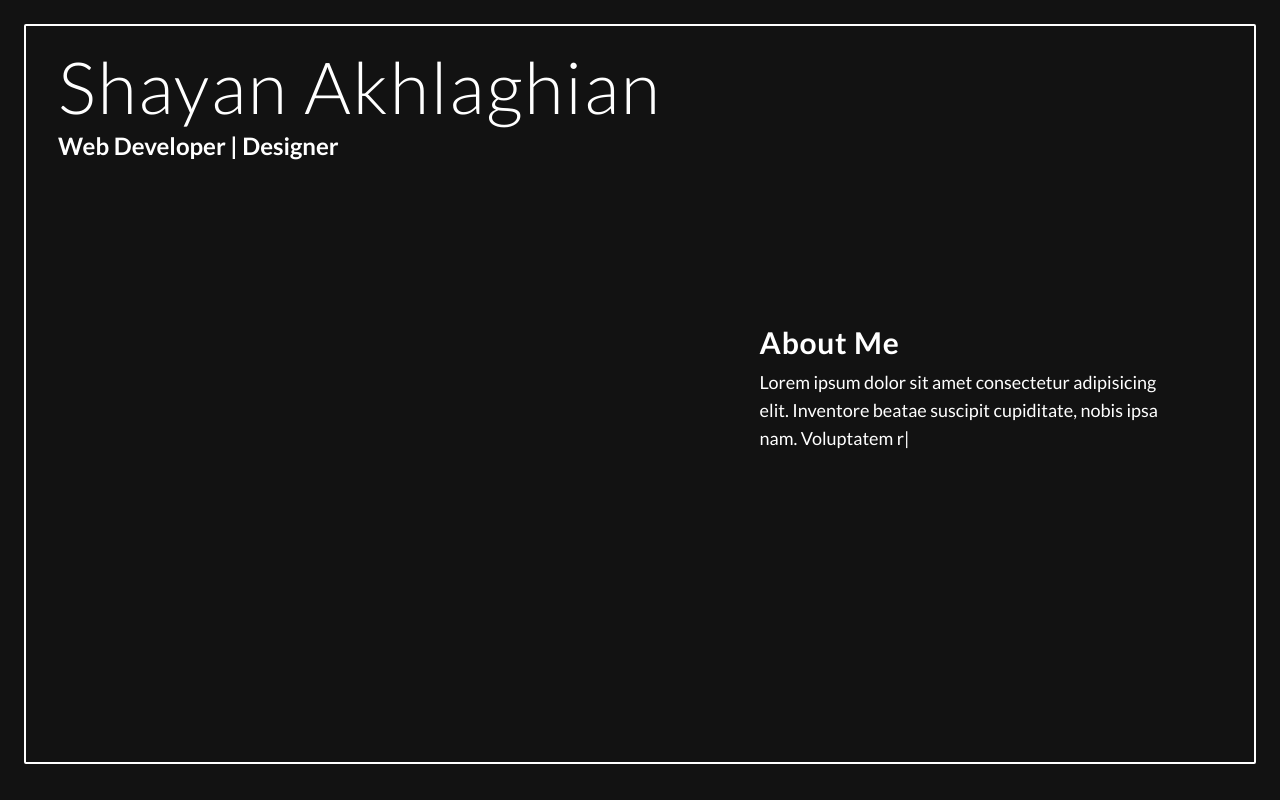
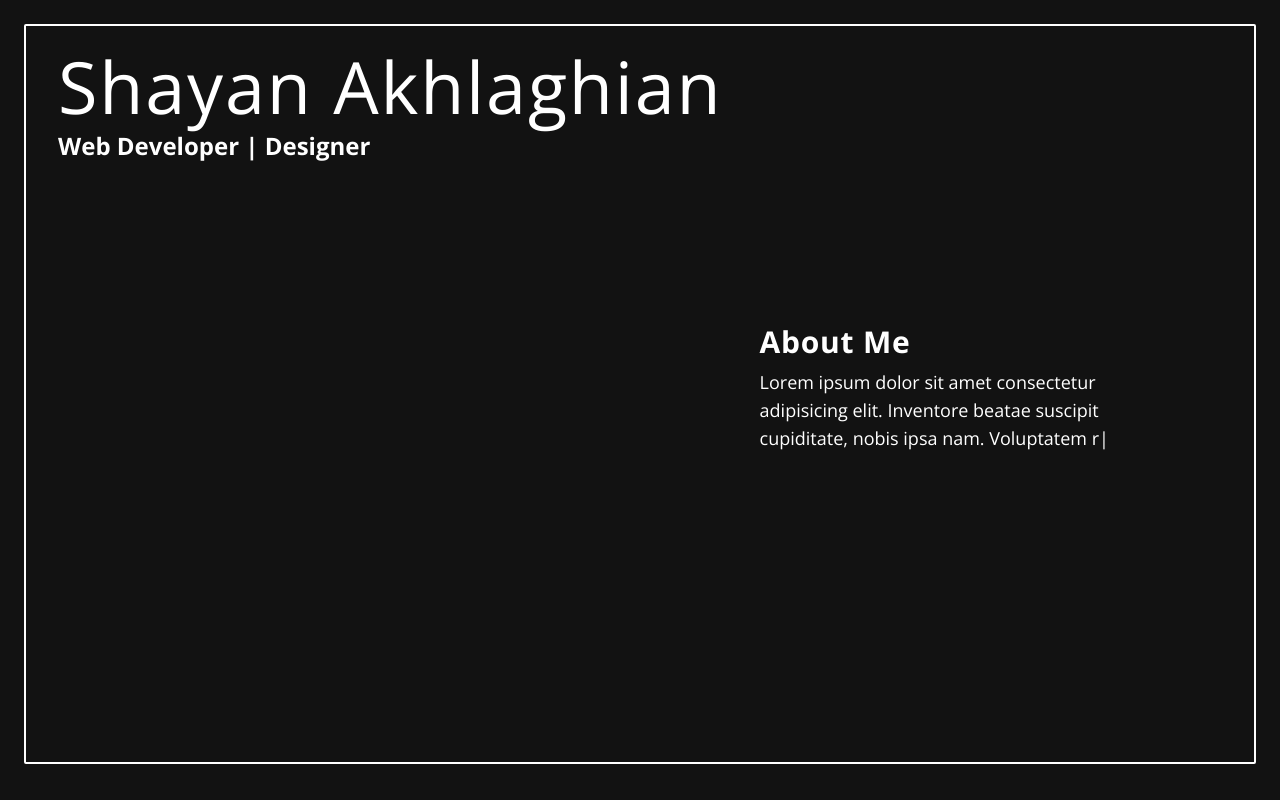
Before and after one commit to shayanakhlaghian/portofolio, a Next.js app: page / in a window 1280 px wide. Built offline with nearby package versions, Linux system fonts and the light colour scheme.

Commit message:
add open sans and poiret one fonts

```diff
--- a/app/layout.tsx
+++ b/app/layout.tsx
@@ -1,10 +1,17 @@
 import './globals.css';
 import type { Metadata } from 'next';
-import { Lato } from 'next/font/google';
+import { Poiret_One, Open_Sans } from 'next/font/google';
 
-const lato = Lato({
+const poiretOne = Poiret_One({
   subsets: ['latin'],
-  weight: ['100', '300', '400', '700'],
+  weight: ['400'],
+  variable: '--font-poiret-one',
+});
+
+const openSans = Open_Sans({
+  subsets: ['latin'],
+  weight: ['300', '400', '700'],
+  variable: '--font-open-sans',
 });
 
 export const metadata: Metadata = {
@@ -18,10 +25,8 @@ export default function RootLayout({
   children: React.ReactNode;
 }) {
   return (
-    <html lang='en'>
-      <body
-        className={`${lato.className} bg-night text-white h-[90vh] md:h-[92.5vh]`}
-      >
+    <html lang='en' className={`${openSans.variable} ${poiretOne.variable}`}>
+      <body className='bg-night text-white h-[90vh] md:h-[92.5vh]'>
         <div className='border-2 border-white m-6 h-full p-4 rounded-sm overflow-hidden'>
           {children}
         </div>
--- a/tailwind.config.ts
+++ b/tailwind.config.ts
@@ -8,6 +8,10 @@ const config: Config = {
   ],
   theme: {
     extend: {
+      fontFamily: {
+        sans: ['var(--font-open-sans)'],
+        poiret: ['var(--font-poiret-one)'],
+      },
       colors: {
         night: '#121212',
         wisteria: '#A39DD9',
```
